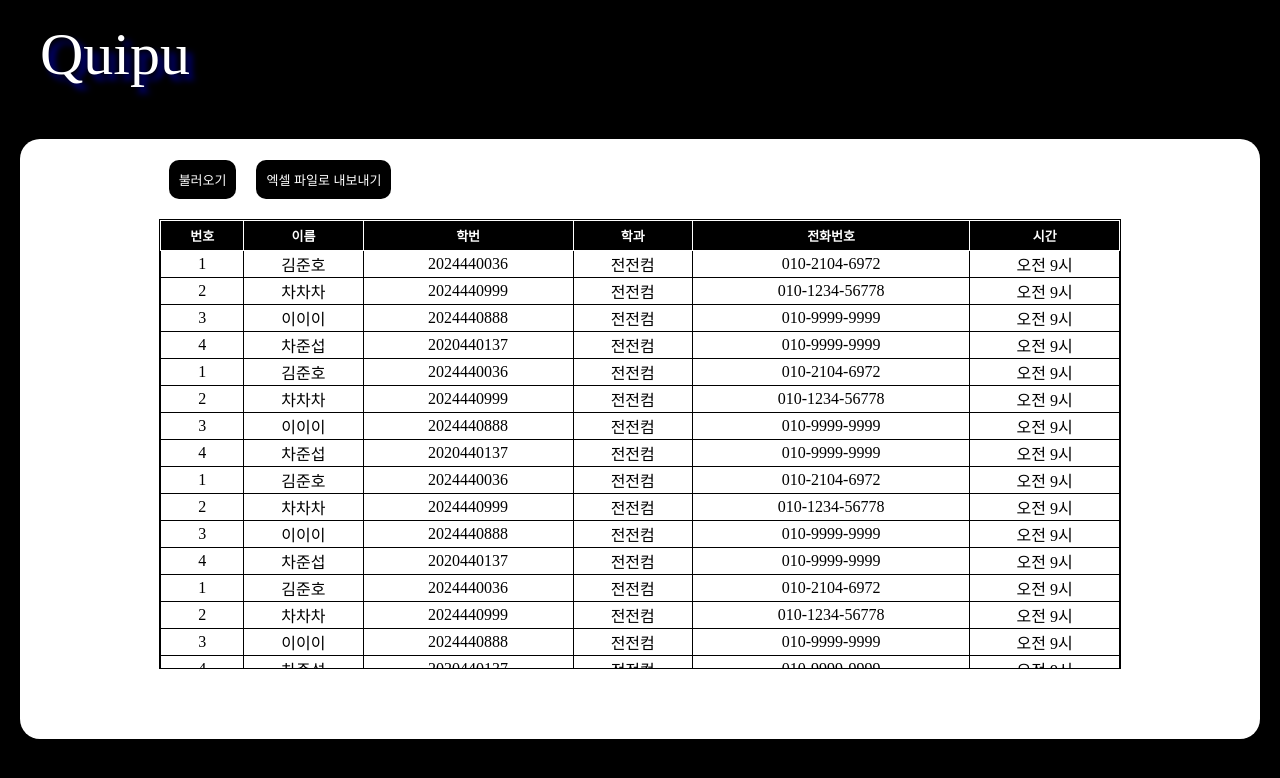
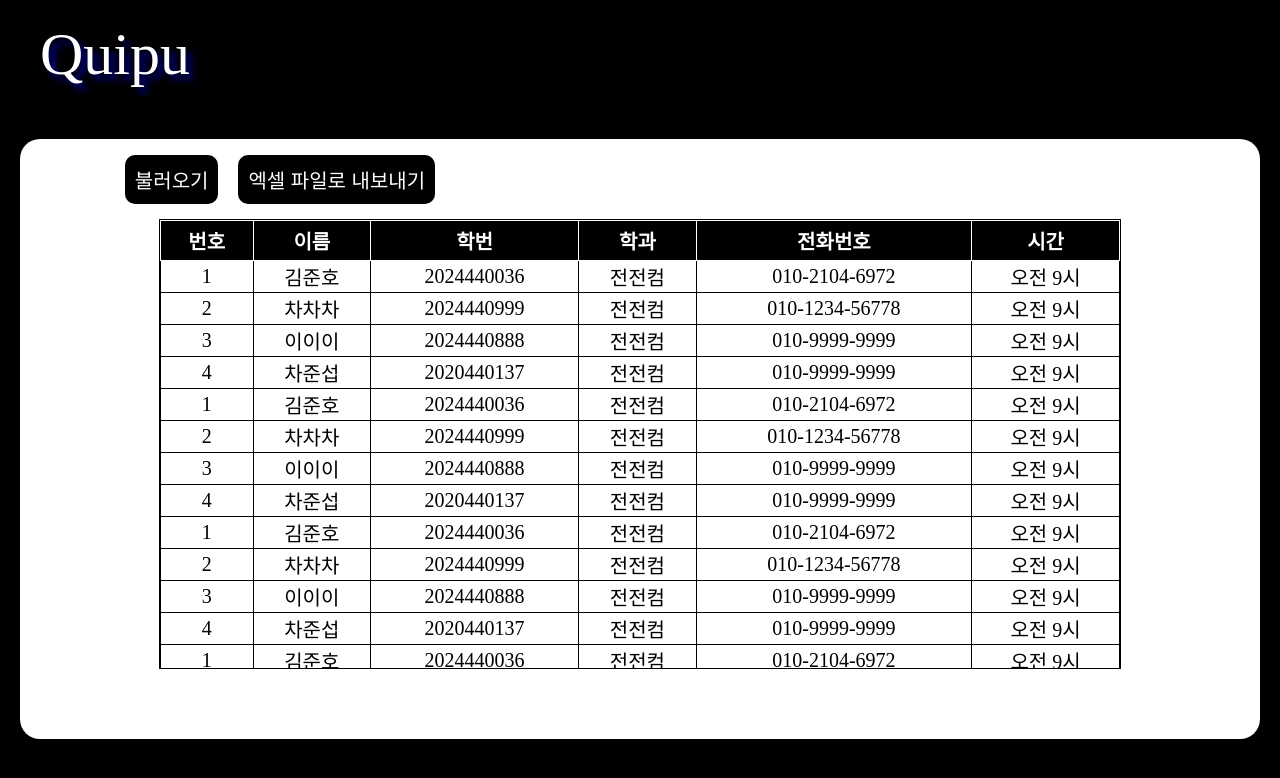
Before and after one commit to Quipu-Developers/backoffice-frontend, a React (Create React App) app: page /dbpage in a window 1280 px wide. Shown: the top 778 px of the page. Built offline with nearby package versions, Linux system fonts and the light colour scheme.

Commit message:
choir: 글자 크기 수정

```diff
--- a/src/style/dbpage.css
+++ b/src/style/dbpage.css
@@ -42,7 +42,7 @@
   display: inline-block;
   white-space: nowrap;
   padding: 10px;
-  font-size: 13px;
+  font-size: 20px;
   border-radius: 10px;
   background-color: black;
   color: white;
@@ -65,6 +65,7 @@
   height: 100px;
   border-collapse: collapse;
   text-align: center;
+  font-size: 20px;
 }
 
 .dbbox td, th {
@@ -72,7 +73,7 @@
 }
 
 .dbbox th {
-  font-size: 13px;
+  font-size: 20px;
   padding: 5px 4px;
   color: white;
   background-color: black;
```
